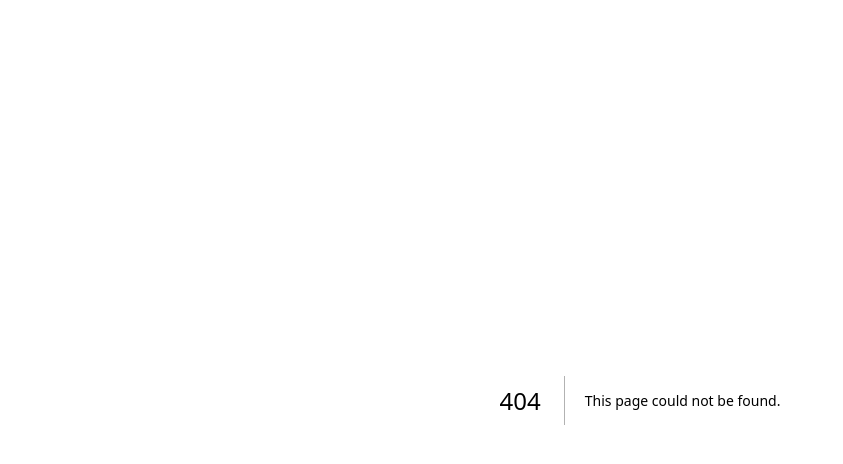
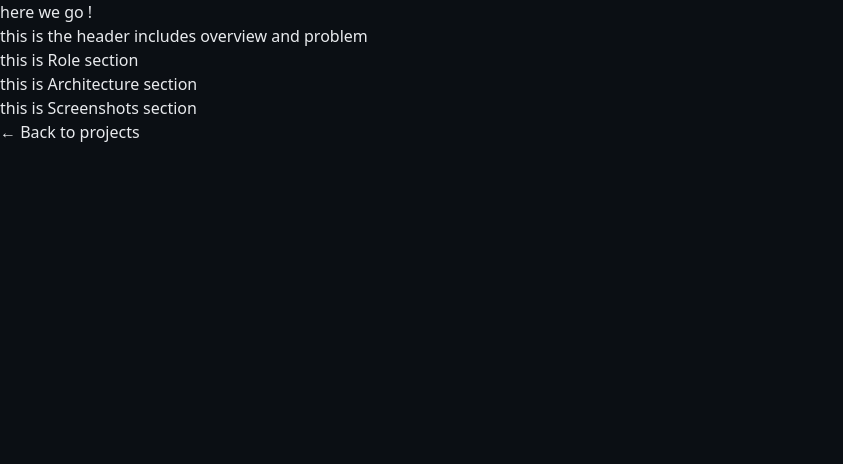
Before and after one commit to janaalabed/portfolio, a Next.js app: page /projects/helpdesk-ticketing-system in a window 1280 px wide. Before the commit this address had no page. Shown: the top 464 px of the page, without its empty margins (0-843 px from the left). Built offline with nearby package versions, Linux system fonts and the light colour scheme.

Commit message:
feat: implementing the project case study page

```diff
--- /dev/null
+++ b/src/app/components/caseStudyComponents/Architecture.jsx
@@ -0,0 +1,7 @@
+export default function Architecture() {
+  return (
+    <>
+      <h1>this is Architecture section</h1>
+    </>
+  );
+}
--- /dev/null
+++ b/src/app/components/caseStudyComponents/BackToProjects.jsx
@@ -0,0 +1,8 @@
+import Link from "next/link";
+export default function BackToProjects() {
+  return (
+    <>
+      <Link href="/">← Back to projects</Link>
+    </>
+  );
+}
--- /dev/null
+++ b/src/app/components/caseStudyComponents/Header.jsx
@@ -0,0 +1,3 @@
+export default function Header() {
+  return <>this is the header includes overview and problem</>;
+}
--- /dev/null
+++ b/src/app/components/caseStudyComponents/Role.jsx
@@ -0,0 +1,7 @@
+export default function Role() {
+  return (
+    <>
+      <h1>this is Role section</h1>
+    </>
+  );
+}
--- /dev/null
+++ b/src/app/components/caseStudyComponents/Screenshots.jsx
@@ -0,0 +1,7 @@
+export default function Screenshots() {
+  return (
+    <>
+      <h1>this is Screenshots section</h1>
+    </>
+  );
+}
--- a/src/app/components/sections/Projects.jsx
+++ b/src/app/components/sections/Projects.jsx
@@ -1,5 +1,5 @@
 import Image from "next/image";
-import { ExternalLink } from "lucide-react";
+import { ArrowUpRight, ExternalLink } from "lucide-react";
 import Reveal from "../../../components/Reveal";
 import projects from "../../data/projects";
 
@@ -53,6 +53,19 @@ export default function Projects() {
                   </div>
 
                   <div className="mt-6 flex flex-wrap gap-3">
+                    {item.caseStudyURL && (
+                      <a
+                        href={item.caseStudyURL}
+                        className="group inline-flex items-center gap-2 rounded-lg border border-primary/40 bg-primary/10 px-3.5 py-2 text-label font-medium text-primary transition-all duration-200 hover:-translate-y-0.5 hover:bg-primary/20"
+                      >
+                        <ArrowUpRight
+                          size={14}
+                          className="transition-transform duration-200 group-hover:translate-x-0.5 group-hover:-translate-y-0.5"
+                        />
+                        Explore Project
+                      </a>
+                    )}
+
                     {item.liveDemo && (
                       <a
                         href={item.liveDemo}
--- a/src/app/data/projects.js
+++ b/src/app/data/projects.js
@@ -5,6 +5,7 @@ const projects = [
     description:
       "An IT Help Desk & Ticketing Management System for managing support requests, ticket workflows, role-based access, and internal IT operations",
     stack: ["React", "Tailwind CSS", "ASP.NET Web Api", "Entity Framework"],
+    caseStudyURL: "/projects/helpdesk-ticketing-system",
     githubRepo:
       "https://github.com/janaalabed/it-helpdesk-ticketing-system.git",
   },
--- /dev/null
+++ b/src/app/projects/helpdesk-ticketing-system/page.js
@@ -0,0 +1,17 @@
+import Architecture from "@/app/components/caseStudyComponents/Architecture";
+import BackToProjects from "@/app/components/caseStudyComponents/BackToProjects";
+import Header from "@/app/components/caseStudyComponents/Header";
+import Role from "@/app/components/caseStudyComponents/Role";
+import Screenshots from "@/app/components/caseStudyComponents/Screenshots";
+export default function ProjectCaseStudy() {
+  return (
+    <>
+      <h1>here we go ! </h1>
+      <Header />
+      <Role />
+      <Architecture />
+      <Screenshots />
+      <BackToProjects />
+    </>
+  );
+}
```
